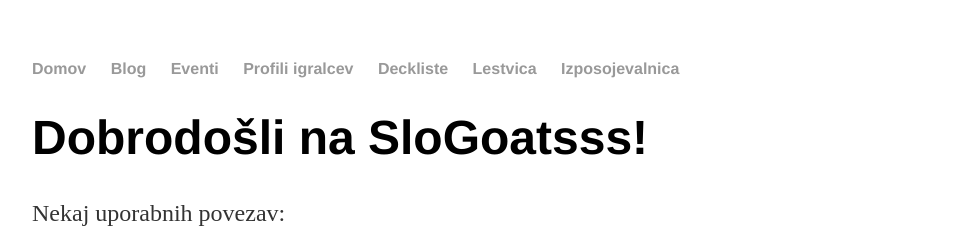
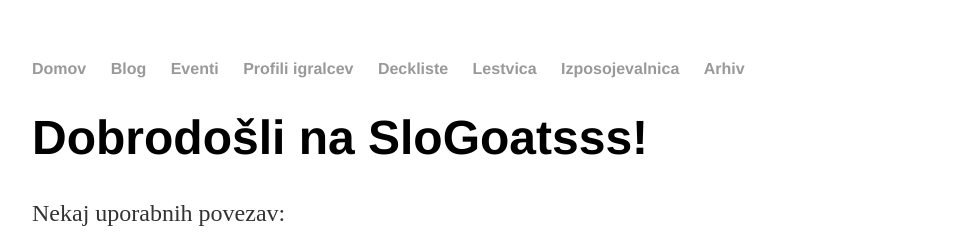
Before and after one commit to slogoatsss/slogoatsss.github.io, a Jekyll site: the page built from index.html, in a window 1280 px wide. Shown: the top 252 px of the page, without its empty margins (160-1119 px from the left). Built offline with Jekyll 4.4.1, drawn with Linux system fonts in a browser that asks for light colours.

Commit message:
Update default.html

```diff
--- a/_layouts/default.html
+++ b/_layouts/default.html
@@ -15,6 +15,7 @@
 				<li><a href="/deckliste">Deckliste</a></li>
 				<li><a href="/lestvica">Lestvica</a></li>
 				<li><a href="/izposojevalnica">Izposojevalnica</a></li>
+				<li><a href="/arhiv">Arhiv</a></li>
 	    		</ul>
 			</nav>
 			<div class="container">
```
